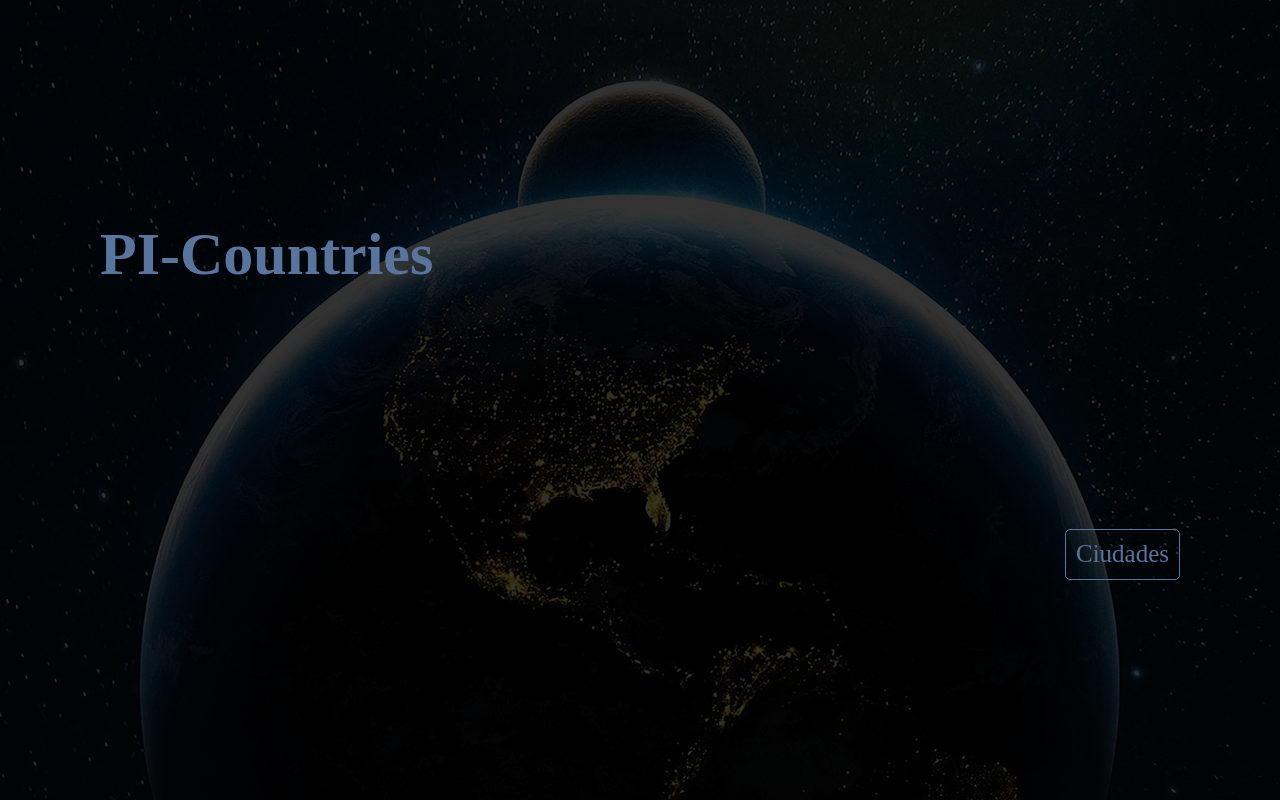
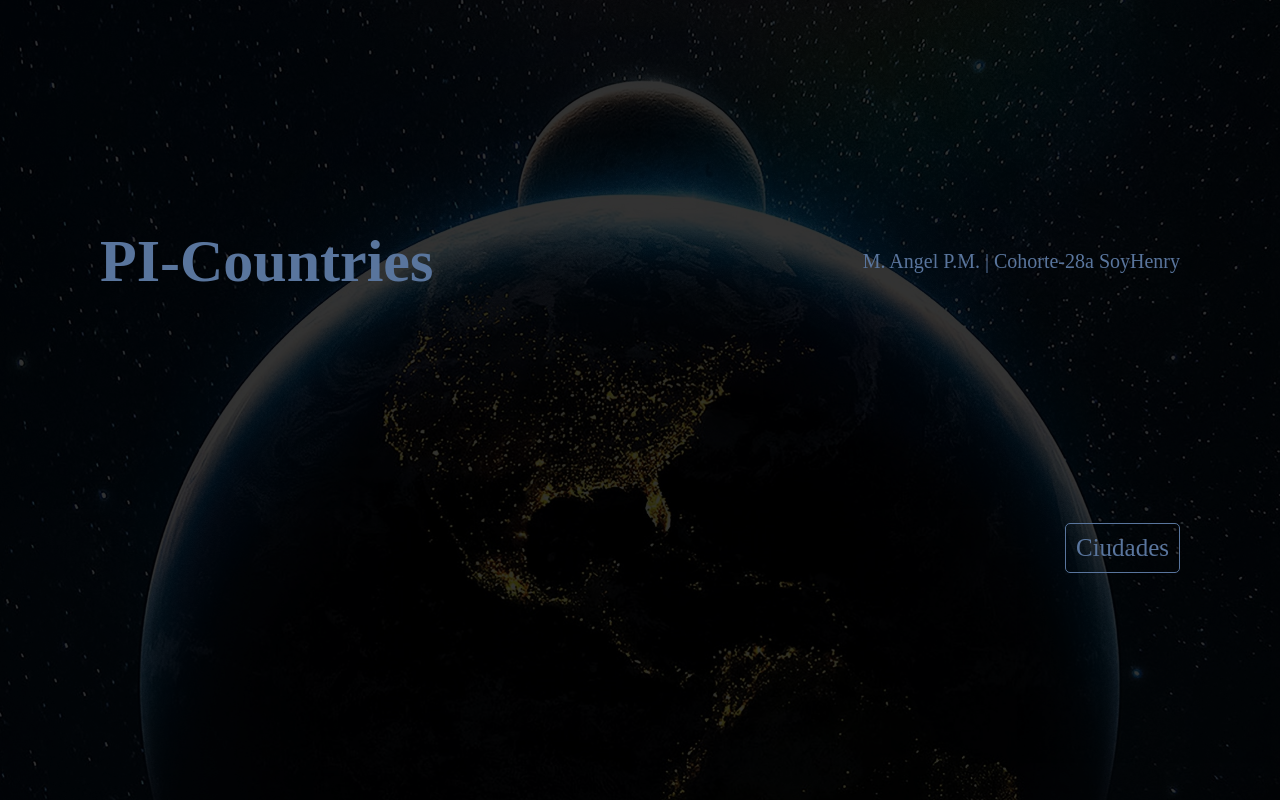
Before and after one commit to AngelPM9506/PI-Countries-main, a React (Create React App) app in the folder client/: page / in a window 1280 px wide. Built offline with nearby package versions, Linux system fonts and the light colour scheme; no server answers; what path would draw is missing.

Commit message:
Ultimas mejoras

```diff
--- a/client/src/components/landing/landing .jsx
+++ b/client/src/components/landing/landing .jsx
@@ -20,10 +20,14 @@ class Landing extends Component {
     }
     render() {
         console.log(styles);
-        let {landing, botones, btn} = styles;
+        let { landing, botones, btn, titulo } = styles;
+        console.log(styles);
         return (
             <main className={landing}>
-                <h1>PI-Countries</h1>
+                <div className={titulo}>
+                    <h1>PI-Countries</h1>
+                    <p>M. Angel P.M. | Cohorte-28a SoyHenry</p>
+                </div>
                 <div className={botones}>
                     <Link className={btn} to={'/countries'}>Ciudades</Link>
                 </div>
--- a/client/src/components/landing/landing.module.css
+++ b/client/src/components/landing/landing.module.css
@@ -6,12 +6,23 @@
     text-align: center;
     min-height: 100vh;
 }
+.landing .titulo {
+    padding: 0 10rem;
+    display: flex;
+    flex-direction: row;
+    justify-content: space-between;
+    align-items: center;
+    text-align: left;
+    width: 100%;
+}
 
-.landing h1 {
+.landing .titulo h1 {
     color: #59759d;
-    text-align: left;
-    padding-left: 10rem;
-    width: 100%;
+    margin: 0;
+}
+.landing .titulo p {
+    color: #59759d;
+    margin: 0;
 }
 
 .landing .botones {
```
